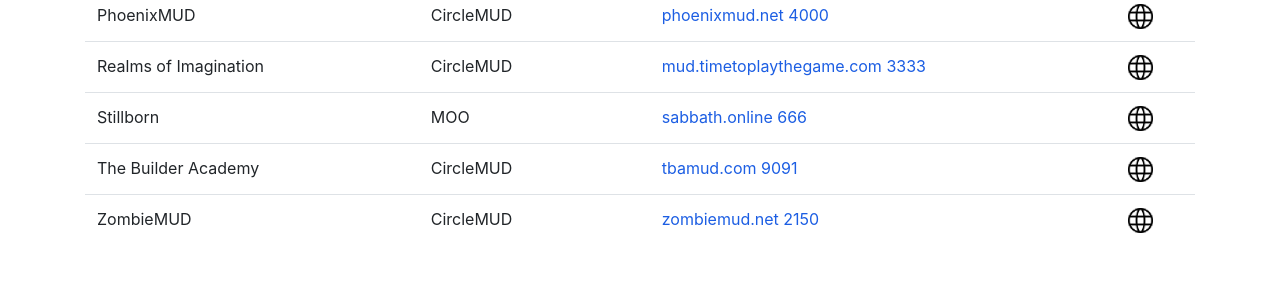
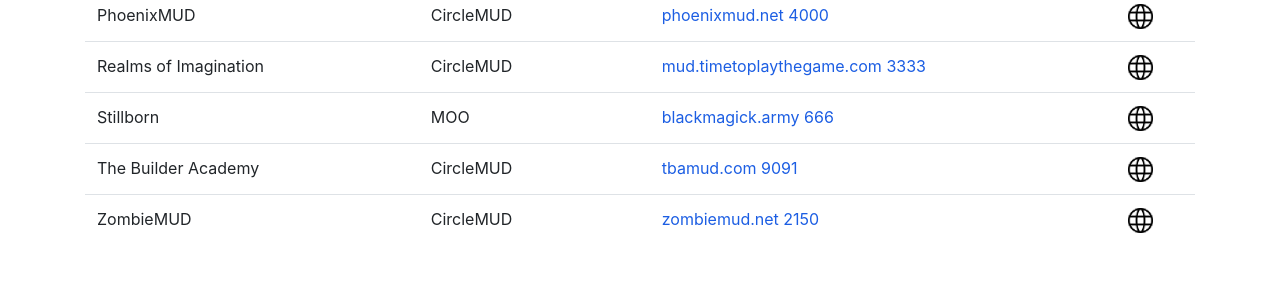
Before and after one commit to vintnerhaus/vineyard.haus, a Jekyll site: the page built from muds.html, in a window 1280 px wide. Shown: the part 826-1112 px from the top of the page. Built offline with Jekyll 4.4.1, drawn with Linux system fonts in a browser that asks for light colours; nearby versions of some CDN libraries; Markdown is read by kramdown in place of the engine named in the settings.

Commit message:
Update mud_list.json
Changed Stillborn's URL.

```diff
--- a/_data/mud_list.json
+++ b/_data/mud_list.json
@@ -60,8 +60,8 @@
     {
       "mud_name": "Stillborn",
       "server": "MOO",
-      "site": "sabbath.online",
-      "server_address": "sabbath.online",
+      "site": "blackmagick.army",
+      "server_address": "blackmagick.army",
       "server_port": "666",
     },
     {
```
